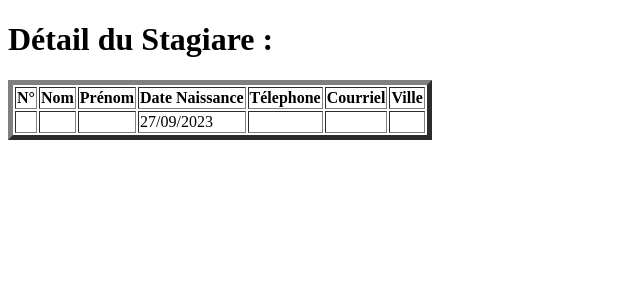
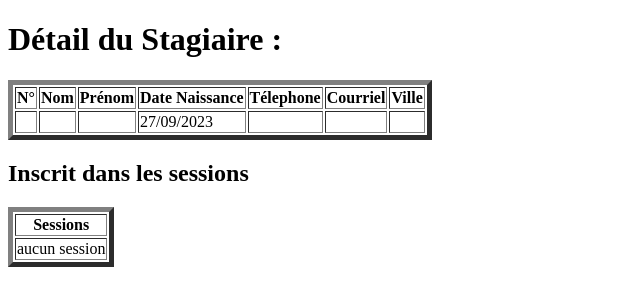
Before and after one commit to derdeche/session-symfony, a Symfony app: template templates/stagiaire/show.html.twig in a window 1280 px wide. Shown: the part 70-376 px from the top of the page, without its empty margins (0-640 px from the left). Run offline with Twig, Linux system fonts and the light colour scheme; the template is opened without the code that fills it, so the values that code supplies are empty; some libraries are stand-ins or nearby versions.

Commit message:
add table stagiaires inscrits

```diff
--- a/templates/stagiaire/show.html.twig
+++ b/templates/stagiaire/show.html.twig
@@ -3,7 +3,7 @@
 {% block title %}Détail du Stagiaire{% endblock %}
 
 {% block body %}
-<h1>Détail du Stagiare :</h1>
+<h1>Détail du Stagiaire :</h1>
 <h2>{{stagiaire.nom ~ ' ' ~ stagiaire.prenom}}</h2>
 
 <table border="5">
@@ -18,6 +18,7 @@
                 <th>Télephone</th>
                 <th>Courriel</th>
                 <th>Ville</th>
+
 
             </tr>
         </thead>
@@ -38,5 +39,37 @@
 
 </table>
 
+<h2>Inscrit dans les sessions</h2>
+
+<table border="5">
+    <thead>
+        <tr>
+
+            <th>Sessions</th>
+
+        </tr>
+    </thead>
+    <tbody >
+        <tr>
+
+            {% if stagiaire.sessions | length >0 %}
+                   {% for session in stagiaire.sessions %}
+                   <tr>
+                        <td><a href="{{path('show_session', {'id': session.id})}}">{{session.session}}</a> </td>
+                    </tr>
+                    {% endfor %}
+            {% else %}
+                   <td>aucun session</td>
+            {% endif %}
+
+        </tr>
+    </tbody>
+
+
+
+
+
+</table>
+
 
 {% endblock %}
```
